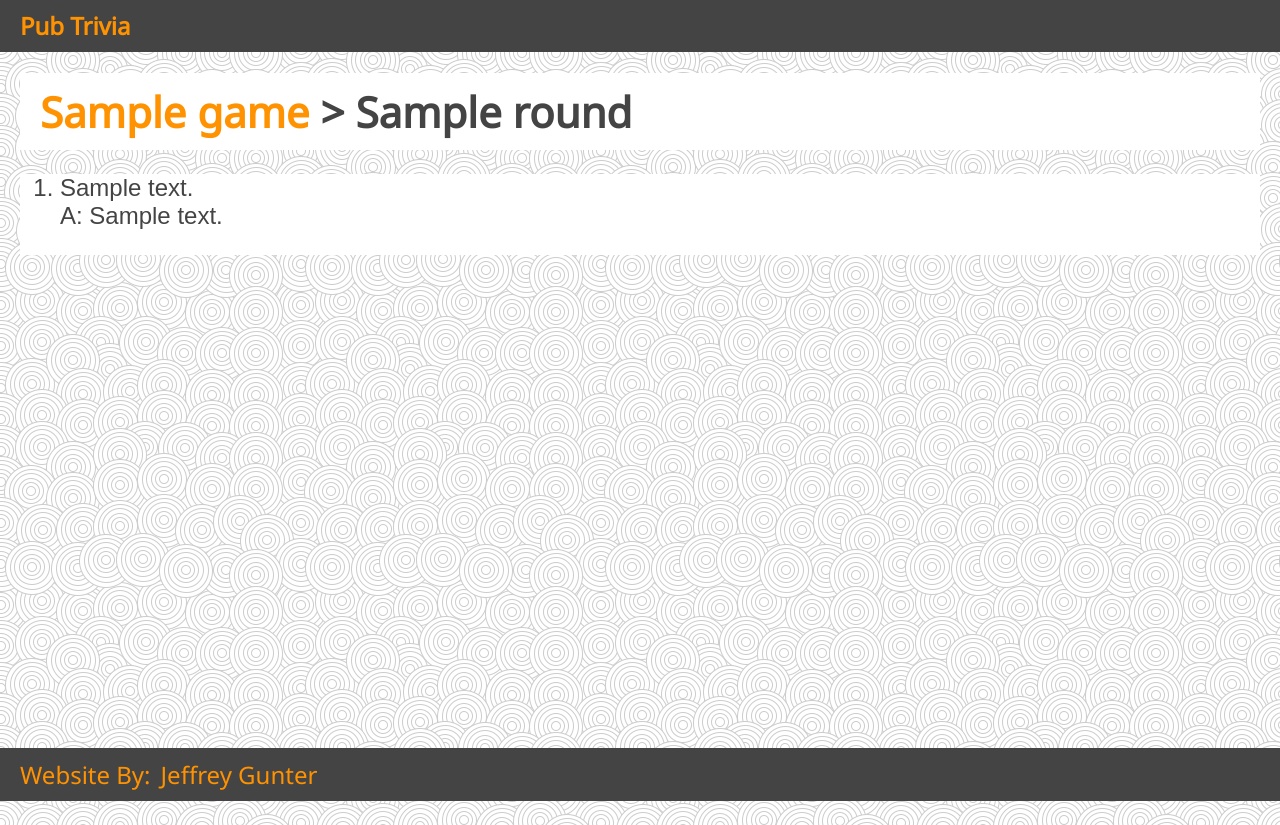
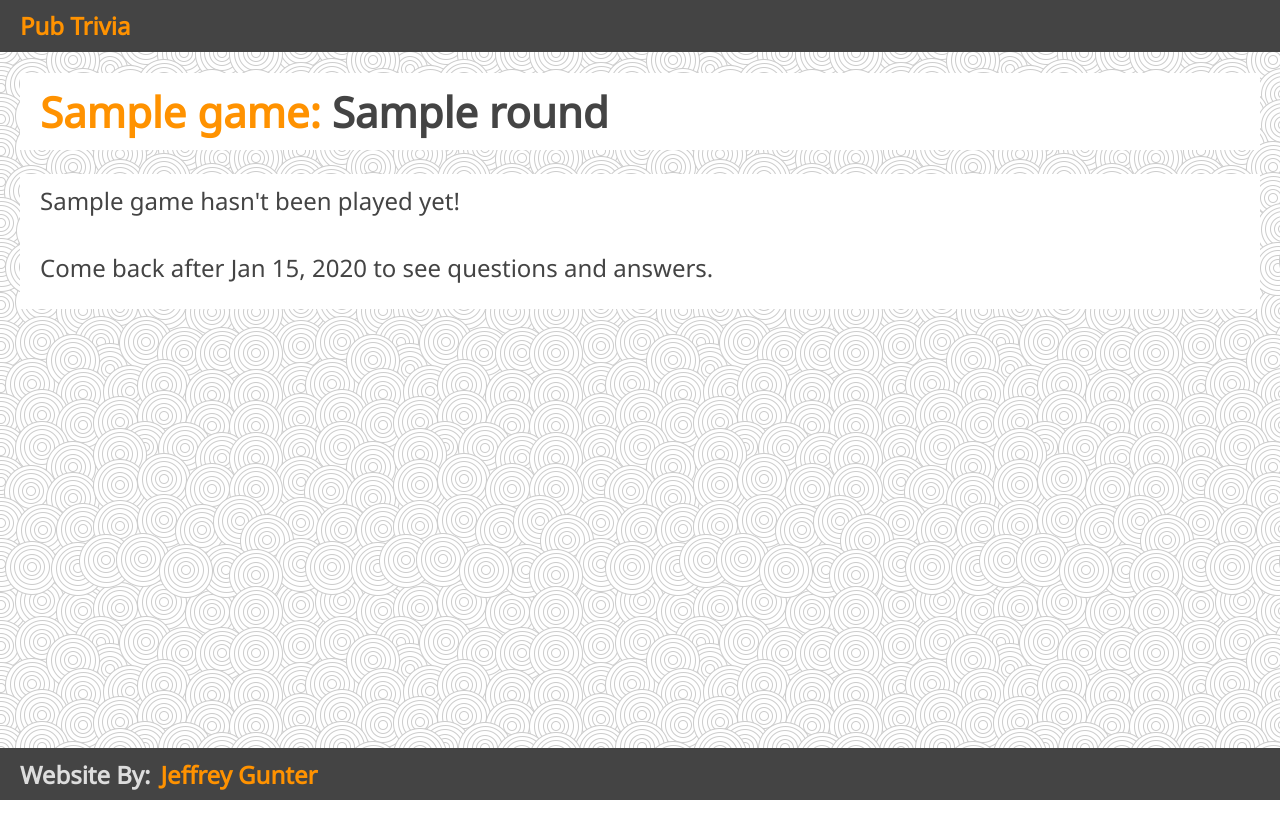
Before and after one commit to jm-gunter/guntweb, a Django app: a page that uses Trivia/templates/Trivia/round_detail.html in a window 1280 px wide. After the commit the page ends 800 px from the top, so only its background shows below. Run offline with Django 3.2, Linux system fonts and the light colour scheme; tables that the repository leaves empty hold one stand-in row (values such as "Sample post"); some libraries are stand-ins or nearby versions.

Commit message:
Updated css and checked for authenticated user on future games.

```diff
--- a/Trivia/models.py
+++ b/Trivia/models.py
@@ -1,4 +1,5 @@
 from django.db import models
+from datetime import date
 
 class Category(models.Model):
     name = models.CharField(max_length=200)
@@ -23,6 +24,10 @@
     rounds = models.ManyToManyField("Round", blank=True)
     teams = models.ManyToManyField("Team", blank=True)
     venue = models.ForeignKey(Venue, null=True)
+
+    @property
+    def is_past(self):
+        return date.today() > self.date.date()
 
     def add_new_team(self):
         self.teams.create(name = 'New Team')
--- a/Trivia/static/Trivia/css/Trivia 2.css
+++ b/Trivia/static/Trivia/css/Trivia 2.css
@@ -56,7 +56,7 @@
 /* HEADER/FOOTER */
 
 .running {
-  color: var(--color-p1);
+  color: var(--color-p4);
 }
 
 .running ul {
@@ -80,7 +80,7 @@
   left: 0;
   top: 0;
   margin-top: -25px;
-  position: absolute;
+  position: fixed;
   width: 100%;
   font-weight: bold;
 }
@@ -89,8 +89,9 @@
   bottom: 0;
   left: 0;
   margin-bottom: -25px;
-  position: absolute;
-  width: 100%
+  position: fixed;
+  width: 100%;
+  font-weight: bold;
 }
 
 /* CONTENT */
@@ -98,6 +99,7 @@
 .content {
   margin: 20px;
   margin-top: 40px;
+  margin-bottom: 70px;
   padding: 0px;
 }
 
@@ -115,9 +117,15 @@
   font-size: 42px;
 }
 
-.question {
-  font-family: 'Muli', sans-serif;
+.questions {
+  padding-top: 0px;
+  margin: 10px;
   font-size: 24;
+}
+
+.questions li {
+  padding: 0px;
+  margin: 0px;
 }
 
 .game-list-item {
@@ -126,10 +134,21 @@
   background-color: #fff;
 }
 
-.game-list-item h1 {
+.game-list-item h1, h3 {
   padding: 10px;
   padding-left:20px;
   font-size: 30px;
+}
+
+.game-list-item ol {
+  padding-left: 52px;
+  padding-top: 0px;
+}
+
+.game-list-item p {
+  padding: 10px;
+  padding-left: 20px;
+  padding-bottom: 0px;
 }
 
 .game-list-details {
--- a/Trivia/templates/Trivia/round_detail.html
+++ b/Trivia/templates/Trivia/round_detail.html
@@ -2,14 +2,19 @@
 
 {% block content %}
   <div class="page-title">
-    <h1><a href="{% url 'game_detail' pk=game.pk %}">{{ game.name }}</a> > {{ round.name }}</h1>
+    <h1><a href="{% url 'game_detail' pk=game.pk %}">{{ game.name }}:&nbsp;</a>{{ round.name }}</h1>
   </div>
   <div class="game-list-item">
-    <ol class="question">
-      {% for question in questions %}
-        <li><p>{{ question.text }}<br/>
-          A: {{ question.answer }}</p></li>
-      {% endfor %}
-    </ol>
+    {% if game.is_past or user.is_authenticated %}
+      <ol>
+        {% for question in questions %}
+          <li><p>{{ question.text }}<br/>
+            A: {{ question.answer }}</p></li>
+        {% endfor %}
+      </ol>
+    {% else %}
+      <p>{{ game.name }} hasn't been played yet!</p>
+      <p>Come back after {{ game.date|date:"M d, Y" }} to see questions and answers.</p>
+    {% endif %}
   </div>
 {% endblock %}
```
Also changed, not shown: Trivia/templates/Trivia/game_detail.html (+9 -7 lines).
